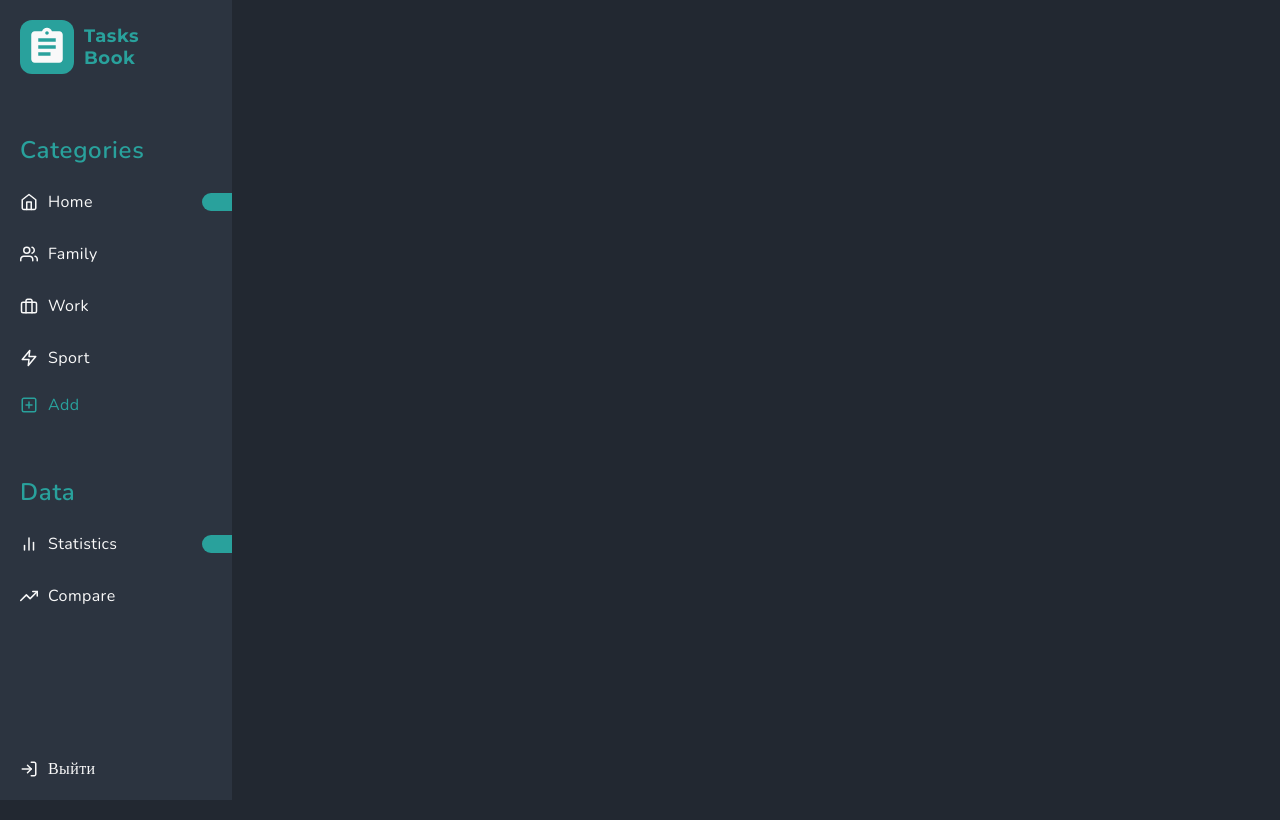
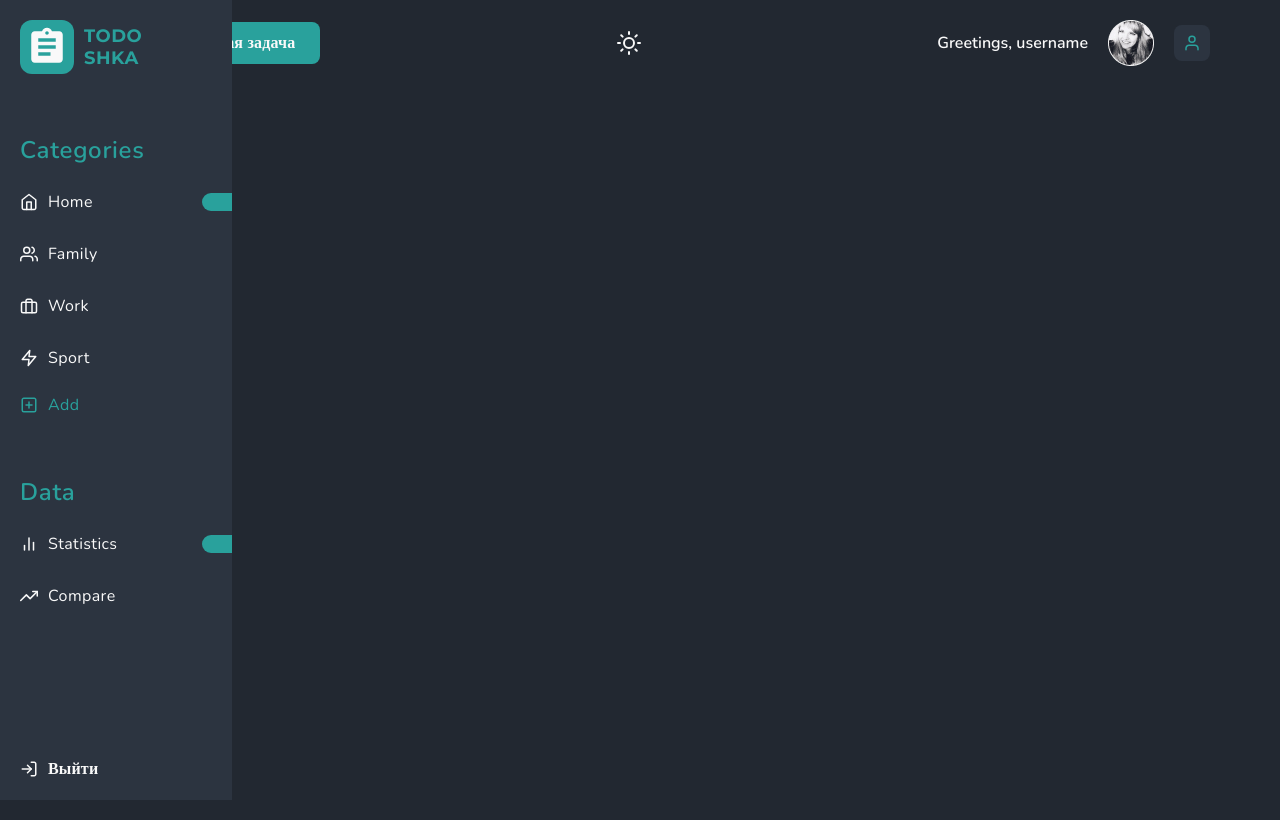
Before and after one commit to stankenA/next-effector-todo, a Next.js app: page / in a window 1280 px wide. Built offline with nearby package versions, Linux system fonts and the light colour scheme.

Commit message:
feat: complete Header

```diff
--- a/package.json
+++ b/package.json
@@ -9,6 +9,7 @@
     "lint": "next lint"
   },
   "dependencies": {
+    "clsx": "^2.0.0",
     "effector": "^23.0.0",
     "effector-react": "^23.0.1",
     "next": "14.0.4",
--- /dev/null
+++ b/src/components/Header/Header.module.scss
@@ -0,0 +1,47 @@
+.header {
+  width: 100%;
+  display: flex;
+  align-items: center;
+  justify-content: space-between;
+  margin-bottom: 30px;
+}
+
+.profile {
+  display: flex;
+  align-items: center;
+  gap: 20px;
+
+  &__txt {
+    color: var(--text);
+    font-family: Nunito;
+    font-size: 16px;
+    font-style: normal;
+    font-weight: 600;
+    line-height: normal;
+  }
+
+  &__img {
+    display: block;
+    cursor: pointer;
+  }
+
+  &__container {
+    display: flex;
+    align-items: center;
+    gap: 20px;
+  }
+
+  &__btn {
+    width: 36px;
+    height: 36px;
+    border-radius: 8px;
+    background-color: var(--card-bg);
+    display: flex;
+    align-items: center;
+    justify-content: center;
+
+    svg path {
+      stroke: var(--accent);
+    }
+  }
+}
--- a/src/components/Header/Header.tsx
+++ b/src/components/Header/Header.tsx
@@ -1,11 +1,30 @@
 import { FC } from "react";
+import { Icons } from "@/ui-kit/Icons";
+import Button from "@/ui-kit/Button/Button";
+import styles from "./Header.module.scss";
+import avatar from "@/assets/avatar.png";
+import Image from "next/image";
 
 const Header: FC = () => {
   return (
-    <>
-      <div>Header</div>
-      <p>hero</p>
-    </>
+    <header className={styles.header}>
+      <Button type='button' icon={<Icons.PlusCircle />}>
+        Новая задача
+      </Button>
+      <Button type='button' icon={<Icons.Sun />} isTransparent />
+      <div className={styles.profile}>
+        <p className={styles.profile__txt}>Greetings, username</p>
+        <div className={styles.profile__container}>
+          <Image className={styles.profile__img} src={avatar} alt='avatar' />
+          <Button
+            className={styles.profile__btn}
+            type='button'
+            icon={<Icons.Profile />}
+            isTransparent
+          />
+        </div>
+      </div>
+    </header>
   );
 };
 
--- a/src/components/SideNav/SideNav.module.scss
+++ b/src/components/SideNav/SideNav.module.scss
@@ -116,6 +116,7 @@
   }
 
   &__button {
+    width: 100%;
     @include reset-btn;
     display: flex;
     align-items: center;
@@ -132,26 +133,10 @@
 }
 
 .button {
-  @include reset-btn;
-  display: flex;
-  align-items: center;
-  gap: 10px;
-  cursor: pointer;
   margin-top: auto;
+  @include transition;
 
-  &__icon {
-    width: 18px;
-    height: 18px;
-    display: block;
-  }
-
-  &__txt {
-    color: var(--unnamed, #f9f9f9);
-    font-family: Nunito;
-    font-size: 16px;
-    font-style: normal;
-    font-weight: 400;
-    line-height: normal;
-    letter-spacing: 0.4px;
+  &:hover {
+    opacity: 0.6;
   }
 }
--- a/src/components/SideNav/SideNav.tsx
+++ b/src/components/SideNav/SideNav.tsx
@@ -3,6 +3,7 @@ import styles from "./SideNav.module.scss";
 import Link from "next/link";
 import { Icons } from "@/ui-kit/Icons";
 import { categoriesItems, dataItems } from "./template";
+import Button from "@/ui-kit/Button/Button";
 
 const SideNav: FC = () => {
   return (
@@ -12,7 +13,7 @@ const SideNav: FC = () => {
           <span className={styles.logo__container}>
             <Icons.Logo />
           </span>
-          <h1 className={styles.logo__title}>Tasks Book</h1>
+          <h1 className={styles.logo__title}>TODO SHKA</h1>
         </Link>
         <div className={styles.block}>
           <h2 className={styles.subtitle}>Categories</h2>
@@ -48,10 +49,14 @@ const SideNav: FC = () => {
             ))}
           </ul>
         </div>
-        <button className={styles.button}>
-          <Icons.Login />
-          <p className={styles.button__txt}>Выйти</p>
-        </button>
+        <Button
+          className={styles.button}
+          type='button'
+          icon={<Icons.Login />}
+          isTransparent
+        >
+          Выйти
+        </Button>
       </nav>
     </aside>
   );
--- a/src/layouts/MainLayout/MainLayout.module.scss
+++ b/src/layouts/MainLayout/MainLayout.module.scss
@@ -1,7 +1,6 @@
 .page {
   position: relative;
   width: 100%;
-  min-height: 100vh;
   max-width: var(--content-width);
   margin: 0 auto;
 }
@@ -9,7 +8,7 @@
 .content {
   --content-width: 1068px;
 
-  margin-top: 20px;
+  padding-top: 20px;
   margin-right: 70px;
   margin-left: auto;
   width: var(--content-width);
--- a/src/pages/index.tsx
+++ b/src/pages/index.tsx
@@ -4,9 +4,9 @@ export default function Home() {
   return (
     <>
       <Head>
-        <title>Todo</title>
+        <title>Todoshka | Main page</title>
       </Head>
-      <p>KEK</p>
+      <p>KEKW</p>
     </>
   );
 }
--- a/src/styles/global.scss
+++ b/src/styles/global.scss
@@ -6,4 +6,6 @@ body {
   background-color: var(--main-bg);
   color: var(--text);
   font-family: "Nunito", sans-serif;
+  min-height: 100vh;
+  box-sizing: border-box;
 }
--- /dev/null
+++ b/src/ui-kit/Button/Button.module.scss
@@ -0,0 +1,29 @@
+@import "src/styles/mixins";
+
+.button {
+  @include reset-btn;
+  padding: 10px 25px;
+  border-radius: 8px;
+  background: var(--accent);
+  color: var(--text);
+  font-family: Nunito;
+  font-size: 16px;
+  font-style: normal;
+  font-weight: 600;
+  line-height: normal;
+  letter-spacing: 0.16px;
+  cursor: pointer;
+  display: flex;
+  align-items: center;
+  gap: 10px;
+  @include transition;
+
+  &:hover {
+    opacity: 0.6;
+  }
+
+  &_transparent {
+    background-color: transparent;
+    padding: 0px;
+  }
+}
--- /dev/null
+++ b/src/ui-kit/Button/Button.tsx
@@ -0,0 +1,46 @@
+import React, {
+  ButtonHTMLAttributes,
+  FC,
+  MouseEventHandler,
+  PropsWithChildren,
+} from "react";
+import clsx from "clsx";
+
+import styles from "./Button.module.scss";
+
+export type ButtonProps = PropsWithChildren & {
+  type?: ButtonHTMLAttributes<HTMLButtonElement>["type"];
+  icon?: React.ReactNode | string;
+  disabled?: boolean;
+  onClick?: MouseEventHandler<HTMLButtonElement>;
+  isTransparent?: boolean;
+  className?: string;
+};
+
+const Button: FC<ButtonProps> = ({
+  type,
+  icon,
+  disabled,
+  className,
+  onClick,
+  isTransparent,
+  children,
+}) => {
+  return (
+    <button
+      className={clsx(
+        styles.button,
+        isTransparent && styles.button_transparent,
+        className
+      )}
+      type={type}
+      onClick={onClick}
+      disabled={disabled}
+    >
+      {icon ? icon : null}
+      {children}
+    </button>
+  );
+};
+
+export default Button;
--- a/src/ui-kit/Icons/Icons.tsx
+++ b/src/ui-kit/Icons/Icons.tsx
@@ -33,16 +33,16 @@ const Home: FC = () => (
     <path
       d='M2.25 6.75L9 1.5L15.75 6.75V15C15.75 15.3978 15.592 15.7794 15.3107 16.0607C15.0294 16.342 14.6478 16.5 14.25 16.5H3.75C3.35218 16.5 2.97064 16.342 2.68934 16.0607C2.40804 15.7794 2.25 15.3978 2.25 15V6.75Z'
       stroke='#F9F9F9'
-      stroke-width='1.5'
-      stroke-linecap='round'
-      stroke-linejoin='round'
+      strokeWidth='1.5'
+      strokeLinecap='round'
+      strokeLinejoin='round'
     />
     <path
       d='M6.75 16.5V9H11.25V16.5'
       stroke='#F9F9F9'
-      stroke-width='1.5'
-      stroke-linecap='round'
-      stroke-linejoin='round'
+      strokeWidth='1.5'
+      strokeLinecap='round'
+      strokeLinejoin='round'
     />
   </svg>
 );
@@ -58,30 +58,30 @@ const Family: FC = () => (
     <path
       d='M12.75 15.75V14.25C12.75 13.4544 12.4339 12.6913 11.8713 12.1287C11.3087 11.5661 10.5456 11.25 9.75 11.25H3.75C2.95435 11.25 2.19129 11.5661 1.62868 12.1287C1.06607 12.6913 0.75 13.4544 0.75 14.25V15.75'
       stroke='#F9F9F9'
-      stroke-width='1.5'
-      stroke-linecap='round'
-      stroke-linejoin='round'
+      strokeWidth='1.5'
+      strokeLinecap='round'
+      strokeLinejoin='round'
     />
     <path
       d='M6.75 8.25C8.40685 8.25 9.75 6.90685 9.75 5.25C9.75 3.59315 8.40685 2.25 6.75 2.25C5.09315 2.25 3.75 3.59315 3.75 5.25C3.75 6.90685 5.09315 8.25 6.75 8.25Z'
       stroke='#F9F9F9'
-      stroke-width='1.5'
-      stroke-linecap='round'
-      stroke-linejoin='round'
+      strokeWidth='1.5'
+      strokeLinecap='round'
+      strokeLinejoin='round'
     />
     <path
       d='M17.25 15.7499V14.2499C17.2495 13.5852 17.0283 12.9395 16.621 12.4141C16.2138 11.8888 15.6436 11.5136 15 11.3474'
       stroke='#F9F9F9'
-      stroke-width='1.5'
-      stroke-linecap='round'
-      stroke-linejoin='round'
+      strokeWidth='1.5'
+      strokeLinecap='round'
+      strokeLinejoin='round'
     />
     <path
       d='M12 2.34741C12.6453 2.51264 13.2173 2.88794 13.6257 3.41414C14.0342 3.94035 14.2559 4.58753 14.2559 5.25366C14.2559 5.91979 14.0342 6.56697 13.6257 7.09318C13.2173 7.61939 12.6453 7.99469 12 8.15991'
       stroke='#F9F9F9'
-      stroke-width='1.5'
-      stroke-linecap='round'
-      stroke-linejoin='round'
+      strokeWidth='1.5'
+      strokeLinecap='round'
+      strokeLinejoin='round'
     />
   </svg>
 );
@@ -97,16 +97,16 @@ const Work: FC = () => (
     <path
       d='M15 5.25H3C2.17157 5.25 1.5 5.92157 1.5 6.75V14.25C1.5 15.0784 2.17157 15.75 3 15.75H15C15.8284 15.75 16.5 15.0784 16.5 14.25V6.75C16.5 5.92157 15.8284 5.25 15 5.25Z'
       stroke='#F9F9F9'
-      stroke-width='1.5'
-      stroke-linecap='round'
-      stroke-linejoin='round'
+      strokeWidth='1.5'
+      strokeLinecap='round'
+      strokeLinejoin='round'
     />
     <path
       d='M12 15.75V3.75C12 3.35218 11.842 2.97064 11.5607 2.68934C11.2794 2.40804 10.8978 2.25 10.5 2.25H7.5C7.10218 2.25 6.72064 2.40804 6.43934 2.68934C6.15804 2.97064 6 3.35218 6 3.75V15.75'
       stroke='#F9F9F9'
-      stroke-width='1.5'
-      stroke-linecap='round'
-      stroke-linejoin='round'
+      strokeWidth='1.5'
+      strokeLinecap='round'
+      strokeLinejoin='round'
     />
   </svg>
 );
@@ -122,9 +122,9 @@ const Sport: FC = () => (
     <path
       d='M9.75 1.5L2.25 10.5H9L8.25 16.5L15.75 7.5H9L9.75 1.5Z'
       stroke='#F9F9F9'
-      stroke-width='1.5'
-      stroke-linecap='round'
-      stroke-linejoin='round'
+      strokeWidth='1.5'
+      strokeLinecap='round'
+      strokeLinejoin='round'
     />
   </svg>
 );
@@ -140,23 +140,55 @@ const PlusSquare: FC = () => (
     <path
       d='M14.25 2.25H3.75C2.92157 2.25 2.25 2.92157 2.25 3.75V14.25C2.25 15.0784 2.92157 15.75 3.75 15.75H14.25C15.0784 15.75 15.75 15.0784 15.75 14.25V3.75C15.75 2.92157 15.0784 2.25 14.25 2.25Z'
       stroke='#29A19C'
-      stroke-width='1.5'
-      stroke-linecap='round'
-      stroke-linejoin='round'
+      strokeWidth='1.5'
+      strokeLinecap='round'
+      strokeLinejoin='round'
     />
     <path
       d='M9 6V12'
       stroke='#29A19C'
-      stroke-width='1.5'
-      stroke-linecap='round'
-      stroke-linejoin='round'
+      strokeWidth='1.5'
+      strokeLinecap='round'
+      strokeLinejoin='round'
     />
     <path
       d='M6 9H12'
       stroke='#29A19C'
-      stroke-width='1.5'
-      stroke-linecap='round'
-      stroke-linejoin='round'
+      strokeWidth='1.5'
+      strokeLinecap='round'
+      strokeLinejoin='round'
+    />
+  </svg>
+);
+
+const PlusCircle: FC = () => (
+  <svg
+    xmlns='http://www.w3.org/2000/svg'
+    width='20'
+    height='20'
+    viewBox='0 0 20 20'
+    fill='none'
+  >
+    <path
+      d='M10 19C14.9706 19 19 14.9706 19 10C19 5.02944 14.9706 1 10 1C5.02944 1 1 5.02944 1 10C1 14.9706 5.02944 19 10 19Z'
+      stroke='#FAFAFA'
+      strokeWidth='2'
+      strokeLinecap='round'
+      strokeLinejoin='round'
+    />
+    <path
+      d='M10 6.3999V13.5999'
+      stroke='#FAFAFA'
+      strokeWidth='2'
+      strokeLinecap='round'
+      strokeLinejoin='round'
+    />
+    <path
+      d='M6.40002 10H13.6'
+      stroke='#FAFAFA'
+      strokeWidth='2'
+      strokeLinecap='round'
+      strokeLinejoin='round'
     />
   </svg>
 );
@@ -172,23 +204,23 @@ const Statistics: FC = () => (
     <path
       d='M13.5 15V7.5'
       stroke='#F9F9F9'
-      stroke-width='1.5'
-      stroke-linecap='round'
-      stroke-linejoin='round'
+      strokeWidth='1.5'
+      strokeLinecap='round'
+      strokeLinejoin='round'
     />
     <path
       d='M9 15V3'
       stroke='#F9F9F9'
-      stroke-width='1.5'
-      stroke-linecap='round'
-      stroke-linejoin='round'
+      strokeWidth='1.5'
+      strokeLinecap='round'
+      strokeLinejoin='round'
     />
     <path
       d='M4.5 15V10.5'
       stroke='#F9F9F9'
-      stroke-width='1.5'
-      stroke-linecap='round'
-      stroke-linejoin='round'
+      strokeWidth='1.5'
+      strokeLinecap='round'
+      strokeLinejoin='round'
     />
   </svg>
 );
@@ -204,16 +236,16 @@ const Trending: FC = () => (
     <path
       d='M17.25 4.5L10.125 11.625L6.375 7.875L0.75 13.5'
       stroke='#F9F9F9'
-      stroke-width='1.5'
-      stroke-linecap='round'
-      stroke-linejoin='round'
+      strokeWidth='1.5'
+      strokeLinecap='round'
+      strokeLinejoin='round'
     />
     <path
       d='M12.75 4.5H17.25V9'
       stroke='#F9F9F9'
-      stroke-width='1.5'
-      stroke-linecap='round'
-      stroke-linejoin='round'
+      strokeWidth='1.5'
+      strokeLinecap='round'
+      strokeLinejoin='round'
     />
   </svg>
 );
@@ -229,23 +261,23 @@ const Login: FC = () => (
     <path
       d='M11.25 2.25H14.25C14.6478 2.25 15.0294 2.40804 15.3107 2.68934C15.592 2.97064 15.75 3.35218 15.75 3.75V14.25C15.75 14.6478 15.592 15.0294 15.3107 15.3107C15.0294 15.592 14.6478 15.75 14.25 15.75H11.25'
       stroke='#F9F9F9'
-      stroke-width='1.5'
-      stroke-linecap='round'
-      stroke-linejoin='round'
+      strokeWidth='1.5'
+      strokeLinecap='round'
+      strokeLinejoin='round'
     />
     <path
       d='M7.5 12.75L11.25 9L7.5 5.25'
       stroke='#F9F9F9'
-      stroke-width='1.5'
-      stroke-linecap='round'
-      stroke-linejoin='round'
+      strokeWidth='1.5'
+      strokeLinecap='round'
+      strokeLinejoin='round'
     />
     <path
       d='M11.25 9H2.25'
       stroke='#F9F9F9'
-      stroke-width='1.5'
-      stroke-linecap='round'
-      stroke-linejoin='round'
+      strokeWidth='1.5'
+      strokeLinecap='round'
+      strokeLinejoin='round'
     />
   </svg>
 );
@@ -260,14 +292,14 @@ const Edit: FC = () => (
   >
     <g clip-path='url(#clip0_1003_11)'>
       <path
-        fill-rule='evenodd'
-        clip-rule='evenodd'
+        fillRule='evenodd'
+        clipRule='evenodd'
         d='M1.54159 3.04159C1.92839 2.6548 2.45299 2.4375 3 2.4375H8.25C8.56066 2.4375 8.8125 2.68934 8.8125 3C8.8125 3.31066 8.56066 3.5625 8.25 3.5625H3C2.75136 3.5625 2.5129 3.66127 2.33709 3.83709C2.16127 4.0129 2.0625 4.25136 2.0625 4.5V15C2.0625 15.2486 2.16127 15.4871 2.33709 15.6629C2.5129 15.8387 2.75136 15.9375 3 15.9375H13.5C13.7486 15.9375 13.9871 15.8387 14.1629 15.6629C14.3387 15.4871 14.4375 15.2486 14.4375 15V9.75C14.4375 9.43934 14.6893 9.1875 15 9.1875C15.3107 9.1875 15.5625 9.43934 15.5625 9.75V15C15.5625 15.547 15.3452 16.0716 14.9584 16.4584C14.5716 16.8452 14.047 17.0625 13.5 17.0625H3C2.45299 17.0625 1.92839 16.8452 1.54159 16.4584C1.1548 16.0716 0.9375 15.547 0.9375 15V4.5C0.9375 3.95299 1.1548 3.42839 1.54159 3.04159Z'
         fill='#F9F9F9'
       />
       <path
-        fill-rule='evenodd'
-        clip-rule='evenodd'
+        fillRule='evenodd'
+        clipRule='evenodd'
         d='M15 1.97144C14.7272 1.97144 14.4656 2.07979 14.2727 2.27267L7.25791 9.2875L6.77308 11.2268L8.71242 10.742L15.7272 3.72718C15.9201 3.5343 16.0285 3.2727 16.0285 2.99993C16.0285 2.72715 15.9201 2.46555 15.7272 2.27267C15.5344 2.07979 15.2728 1.97144 15 1.97144ZM13.4772 1.47718C13.8811 1.07332 14.4289 0.846436 15 0.846436C15.5711 0.846436 16.1189 1.07332 16.5227 1.47718C16.9266 1.88104 17.1535 2.42878 17.1535 2.99993C17.1535 3.57107 16.9266 4.11882 16.5227 4.52267L9.39774 11.6477C9.32565 11.7198 9.23533 11.7709 9.13642 11.7956L6.13642 12.5456C5.94474 12.5936 5.74196 12.5374 5.60225 12.3977C5.46254 12.258 5.40637 12.0552 5.45429 11.8635L6.20429 8.8635C6.22902 8.76459 6.28016 8.67427 6.35225 8.60218L13.4772 1.47718Z'
         fill='#F9F9F9'
       />
@@ -289,16 +321,122 @@ const Trash: FC = () => (
     fill='none'
   >
     <path
-      fill-rule='evenodd'
-      clip-rule='evenodd'
+      fillRule='evenodd'
+      clipRule='evenodd'
       d='M1.6875 4.5C1.6875 4.18934 1.93934 3.9375 2.25 3.9375H15.75C16.0607 3.9375 16.3125 4.18934 16.3125 4.5C16.3125 4.81066 16.0607 5.0625 15.75 5.0625H2.25C1.93934 5.0625 1.6875 4.81066 1.6875 4.5Z'
       fill='#F05454'
     />
     <path
-      fill-rule='evenodd'
-      clip-rule='evenodd'
+      fillRule='evenodd'
+      clipRule='evenodd'
       d='M7.5 2.0625C7.25136 2.0625 7.0129 2.16127 6.83709 2.33709C6.66127 2.5129 6.5625 2.75136 6.5625 3V3.9375H11.4375V3C11.4375 2.75136 11.3387 2.5129 11.1629 2.33709C10.9871 2.16127 10.7486 2.0625 10.5 2.0625H7.5ZM12.5625 3.9375V3C12.5625 2.45299 12.3452 1.92839 11.9584 1.54159C11.5716 1.1548 11.047 0.9375 10.5 0.9375H7.5C6.95299 0.9375 6.42839 1.1548 6.04159 1.54159C5.6548 1.92839 5.4375 2.45299 5.4375 3V3.9375H3.75C3.43934 3.9375 3.1875 4.18934 3.1875 4.5V15C3.1875 15.547 3.4048 16.0716 3.79159 16.4584C4.17839 16.8452 4.70299 17.0625 5.25 17.0625H12.75C13.297 17.0625 13.8216 16.8452 14.2084 16.4584C14.5952 16.0716 14.8125 15.547 14.8125 15V4.5C14.8125 4.18934 14.5607 3.9375 14.25 3.9375H12.5625ZM4.3125 5.0625V15C4.3125 15.2486 4.41127 15.4871 4.58709 15.6629C4.7629 15.8387 5.00136 15.9375 5.25 15.9375H12.75C12.9986 15.9375 13.2371 15.8387 13.4129 15.6629C13.5887 15.4871 13.6875 15.2486 13.6875 15V5.0625H4.3125Z'
       fill='#F05454'
+    />
+  </svg>
+);
+
+const Sun: FC = () => (
+  <svg
+    xmlns='http://www.w3.org/2000/svg'
+    width='24'
+    height='24'
+    viewBox='0 0 24 24'
+    fill='none'
+  >
+    <g clip-path='url(#clip0_303_5260)'>
+      <path
+        d='M12 17C14.7614 17 17 14.7614 17 12C17 9.23858 14.7614 7 12 7C9.23858 7 7 9.23858 7 12C7 14.7614 9.23858 17 12 17Z'
+        stroke='#F9F9F9'
+        strokeWidth='2'
+        strokeLinecap='round'
+        strokeLinejoin='round'
+      />
+      <path
+        d='M12 1V3'
+        stroke='#F9F9F9'
+        strokeWidth='2'
+        strokeLinecap='round'
+        strokeLinejoin='round'
+      />
+      <path
+        d='M12 21V23'
+        stroke='#F9F9F9'
+        strokeWidth='2'
+        strokeLinecap='round'
+        strokeLinejoin='round'
+      />
+      <path
+        d='M4.22 4.21997L5.64 5.63997'
+        stroke='#F9F9F9'
+        strokeWidth='2'
+        strokeLinecap='round'
+        strokeLinejoin='round'
+      />
+      <path
+        d='M18.36 18.3601L19.78 19.7801'
+        stroke='#F9F9F9'
+        strokeWidth='2'
+        strokeLinecap='round'
+        strokeLinejoin='round'
+      />
+      <path
+        d='M1 12H3'
+        stroke='#F9F9F9'
+        strokeWidth='2'
+        strokeLinecap='round'
+        strokeLinejoin='round'
+      />
+      <path
+        d='M21 12H23'
+        stroke='#F9F9F9'
+        strokeWidth='2'
+        strokeLinecap='round'
+        strokeLinejoin='round'
+      />
+      <path
+        d='M4.22 19.7801L5.64 18.3601'
+        stroke='#F9F9F9'
+        strokeWidth='2'
+        strokeLinecap='round'
+        strokeLinejoin='round'
+      />
+      <path
+        d='M18.36 5.63997L19.78 4.21997'
+        stroke='#F9F9F9'
+        strokeWidth='2'
+        strokeLinecap='round'
+        strokeLinejoin='round'
+      />
+    </g>
+    <defs>
+      <clipPath id='clip0_303_5260'>
+        <rect width='24' height='24' fill='white' />
+      </clipPath>
+    </defs>
+  </svg>
+);
+
+const Profile: FC = () => (
+  <svg
+    xmlns='http://www.w3.org/2000/svg'
+    width='18'
+    height='18'
+    viewBox='0 0 18 18'
+    fill='none'
+  >
+    <path
+      d='M15 15.75V14.25C15 13.4544 14.6839 12.6913 14.1213 12.1287C13.5587 11.5661 12.7956 11.25 12 11.25H6C5.20435 11.25 4.44129 11.5661 3.87868 12.1287C3.31607 12.6913 3 13.4544 3 14.25V15.75'
+      stroke='#F9F9F9'
+      stroke-width='1.5'
+      stroke-linecap='round'
+      stroke-linejoin='round'
+    />
+    <path
+      d='M9 8.25C10.6569 8.25 12 6.90685 12 5.25C12 3.59315 10.6569 2.25 9 2.25C7.34315 2.25 6 3.59315 6 5.25C6 6.90685 7.34315 8.25 9 8.25Z'
+      stroke='#F9F9F9'
+      stroke-width='1.5'
+      stroke-linecap='round'
+      stroke-linejoin='round'
     />
   </svg>
 );
@@ -310,9 +448,12 @@ export {
   Work,
   Sport,
   PlusSquare,
+  PlusCircle,
   Statistics,
   Trending,
   Login,
   Edit,
   Trash,
+  Sun,
+  Profile,
 };
```
Also changed, not shown: src/assets/avatar.png (added), 1 other file (tests, documents, lock files or other folders).
